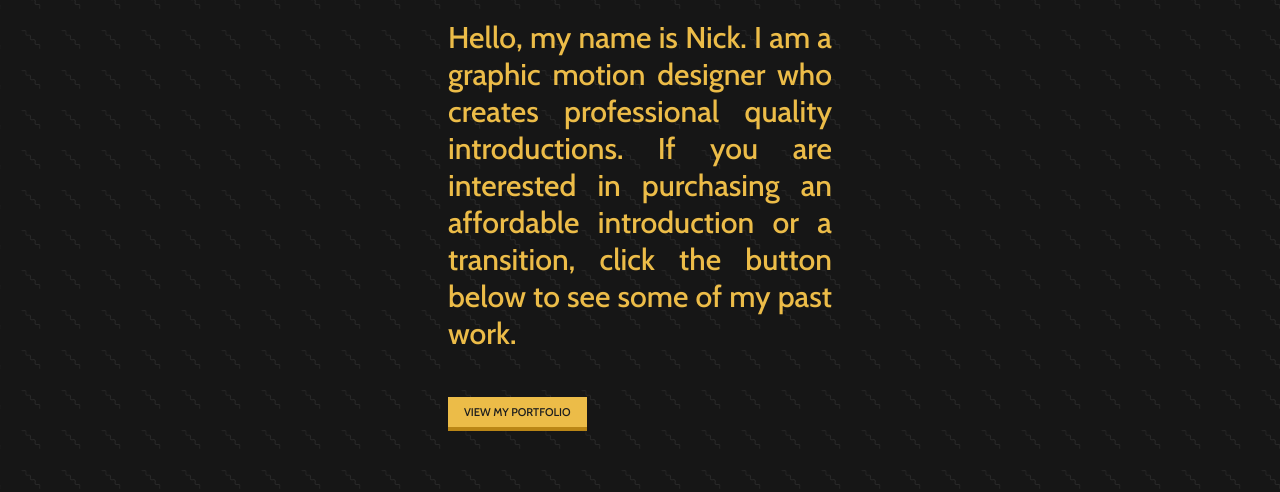
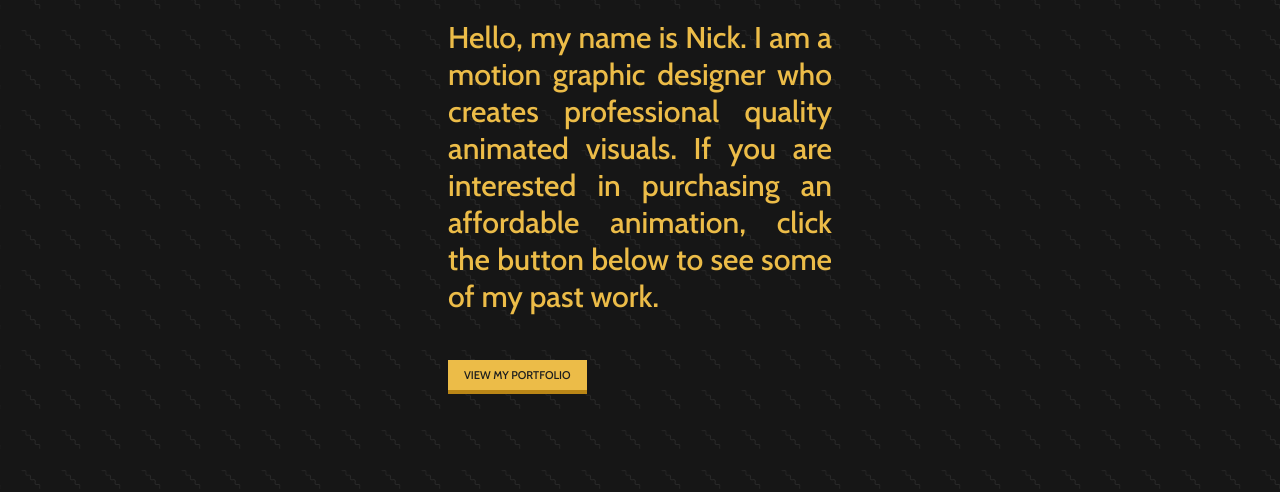
Before and after one commit to Captainnick88/captainnick88.github.io, a plain HTML site: page index.html in a window 1280 px wide. Shown: the part 308-800 px from the top of the page. Drawn offline with nearby package versions, Linux system fonts and the light colour scheme.

Commit message:
Update index.html

```diff
--- a/index.html
+++ b/index.html
@@ -25,7 +25,7 @@
     </ul>
     <div class="mainCont" id="homeCont" style="padding-top: 22vh">
         <h1 style="color:ffffff;font-size:50px;">Captainnick88</h1>
-         <p style="color:#ecbc48;font-size:30px;">Hello, my name is Nick. I am a graphic motion designer who creates professional quality introductions. If you are interested in purchasing an affordable introduction or a transition, click the button below to see some of my past work.</p><br>
+         <p style="color:#ecbc48;font-size:30px;">Hello, my name is Nick. I am a motion graphic designer who creates professional quality animated visuals. If you are interested in purchasing an affordable animation, click the button below to see some of my past work.</p><br>
         <a class="btn" href="portfolio.html">View my portfolio</a>
 
 
```
